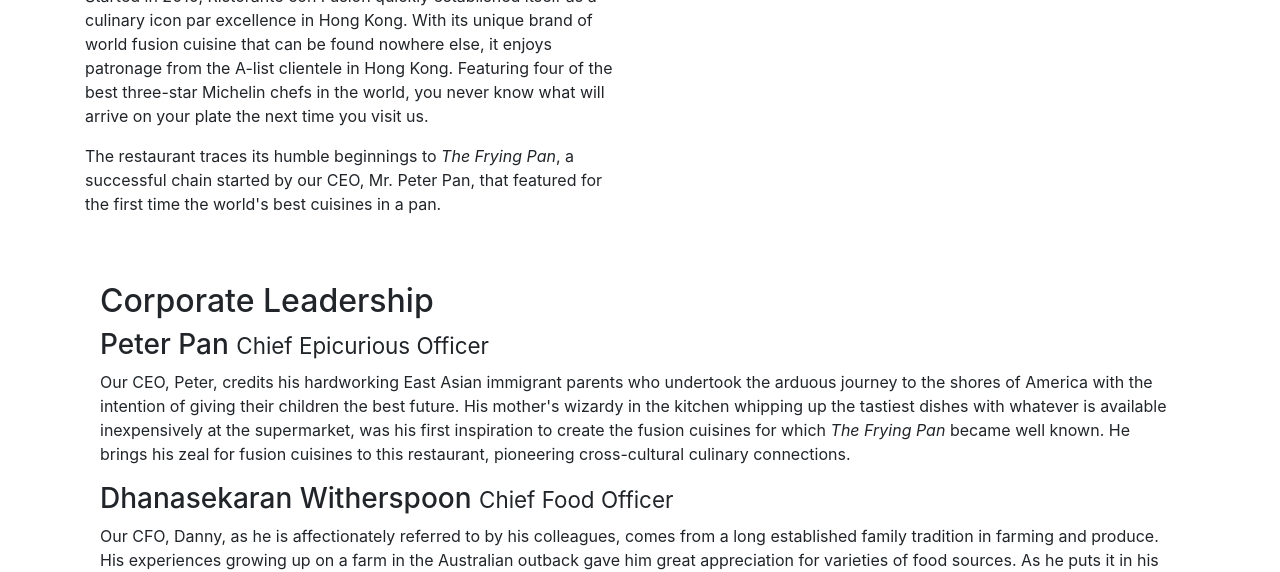
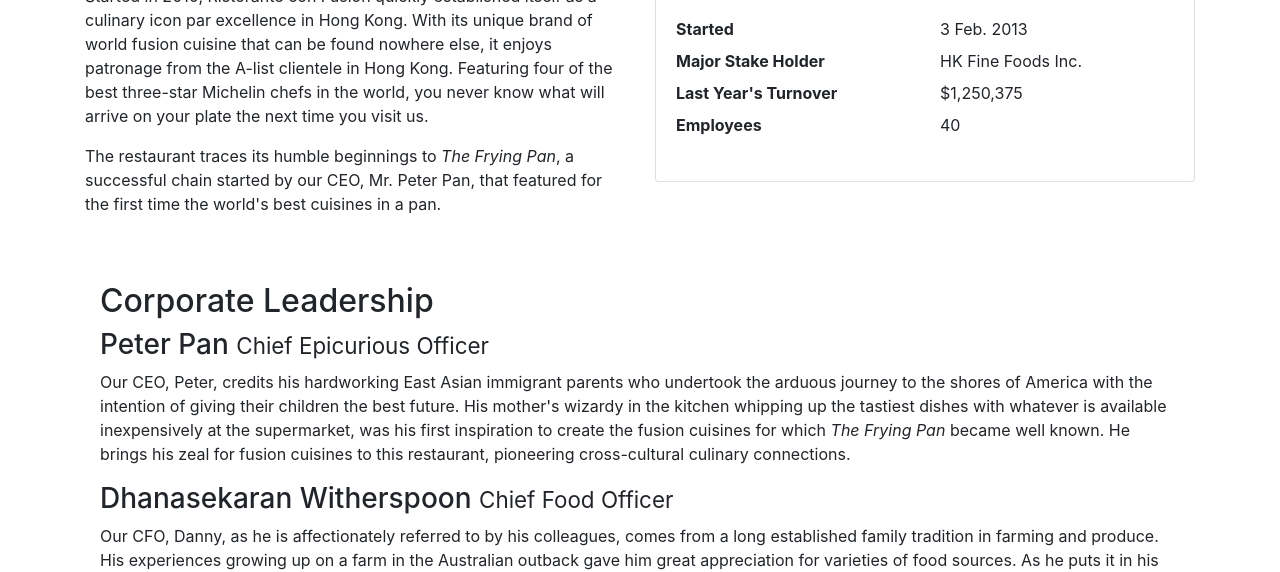
Before and after one commit to Dart2004/confusion, a website: page aboutus.html in a window 1280 px wide. Shown: the part 528-1100 px from the top of the page. Drawn offline with Linux system fonts and the light colour scheme.

Commit message:
Update aboutus.html

```diff
--- a/aboutus.html
+++ b/aboutus.html
@@ -62,7 +62,22 @@
                 <p>Started in 2010, Ristorante con Fusion quickly established itself as a culinary icon par excellence in Hong Kong. With its unique brand of world fusion cuisine that can be found nowhere else, it enjoys patronage from the A-list clientele in Hong Kong.  Featuring four of the best three-star Michelin chefs in the world, you never know what will arrive on your plate the next time you visit us.</p>
                 <p>The restaurant traces its humble beginnings to <em>The Frying Pan</em>, a successful chain started by our CEO, Mr. Peter Pan, that featured for the first time the world's best cuisines in a pan.</p>
             </div>
-            <div class="col-12 col-sm-6">
+            <div class="col-sm">
+                <div class="card">
+                    <h3 clasS="card-header bg-primary text-white">Facts At a Glance</h3>
+                    <div class="card-body">
+                        <dl class="row">
+                            <dt class="col-6">Started</dt>
+                            <dd class="col-6">3 Feb. 2013</dd>
+                            <dt class="col-6">Major Stake Holder</dt>
+                            <dd class="col-6">HK Fine Foods Inc.</dd>
+                            <dt class="col-6">Last Year's Turnover</dt>
+                            <dd class="col-6">$1,250,375</dd>
+                            <dt class="col-6">Employees</dt>
+                            <dd class="col-6">40</dd>
+                        </dl>
+                    </div>
+                </div>
             </div>
         </div>
 
```
